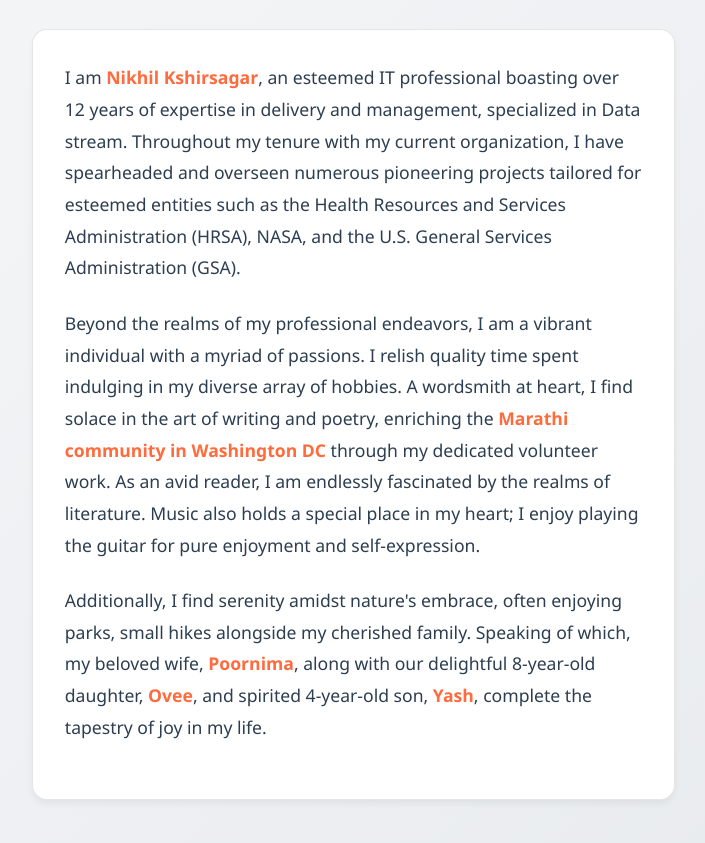
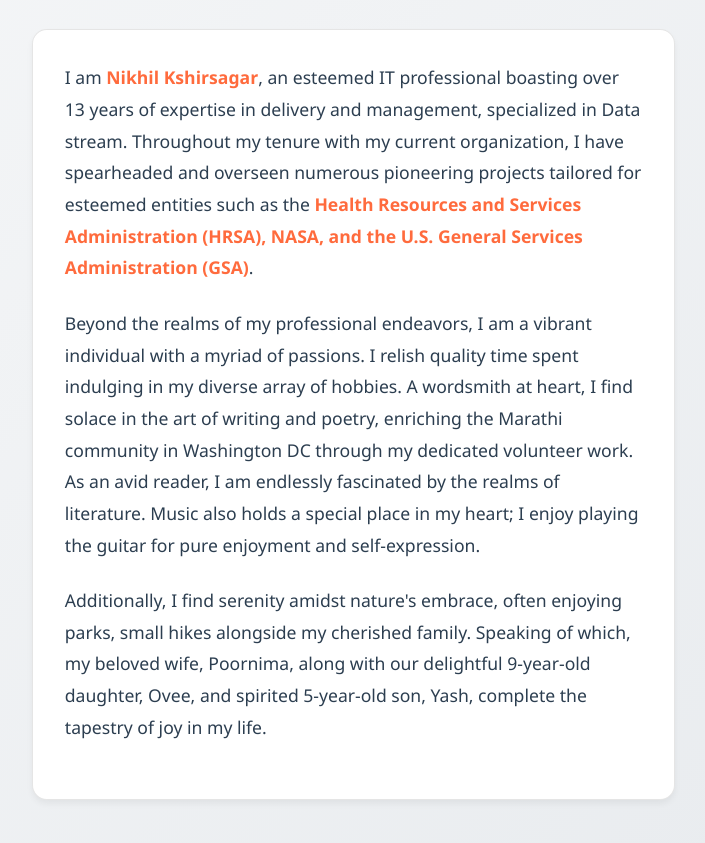
Before and after one commit to nikhilrkshirsagar/Portfolio, a plain HTML site: page index.html in a window 1280 px wide. Shown: the part 305-1148 px from the top of the page, without its empty margins (533-1238 px from the left). Drawn offline with Linux system fonts and the light colour scheme.

Commit message:
changing highlights

```diff
--- a/index.html
+++ b/index.html
@@ -101,11 +101,11 @@
             <div class="about-content">
                 <h1>ABOUT ME</h1>
                 <div class="glass-card">
-                    <p>I am <span class="highlight">Nikhil Kshirsagar</span>, an esteemed IT professional boasting over 12 years of expertise in delivery and management, specialized in Data stream. Throughout my tenure with my current organization, I have spearheaded and overseen numerous pioneering projects tailored for esteemed entities such as the Health Resources and Services Administration (HRSA), NASA, and the U.S. General Services Administration (GSA).</p>
+                    <p>I am <span class="highlight">Nikhil Kshirsagar</span>, an esteemed IT professional boasting over 13 years of expertise in delivery and management, specialized in Data stream. Throughout my tenure with my current organization, I have spearheaded and overseen numerous pioneering projects tailored for esteemed entities such as the <span class="highlight">Health Resources and Services Administration (HRSA), NASA, and the U.S. General Services Administration (GSA)</span>.</p>
 
-                    <p>Beyond the realms of my professional endeavors, I am a vibrant individual with a myriad of passions. I relish quality time spent indulging in my diverse array of hobbies. A wordsmith at heart, I find solace in the art of writing and poetry, enriching the <span class="highlight">Marathi community in Washington DC</span> through my dedicated volunteer work. As an avid reader, I am endlessly fascinated by the realms of literature. Music also holds a special place in my heart; I enjoy playing the guitar for pure enjoyment and self-expression.</p>
+                    <p>Beyond the realms of my professional endeavors, I am a vibrant individual with a myriad of passions. I relish quality time spent indulging in my diverse array of hobbies. A wordsmith at heart, I find solace in the art of writing and poetry, enriching the Marathi community in Washington DC through my dedicated volunteer work. As an avid reader, I am endlessly fascinated by the realms of literature. Music also holds a special place in my heart; I enjoy playing the guitar for pure enjoyment and self-expression.</p>
 
-                    <p>Additionally, I find serenity amidst nature's embrace, often enjoying parks, small hikes alongside my cherished family. Speaking of which, my beloved wife, <span class="highlight">Poornima</span>, along with our delightful 8-year-old daughter, <span class="highlight">Ovee</span>, and spirited 4-year-old son, <span class="highlight">Yash</span>, complete the tapestry of joy in my life.</p>
+                    <p>Additionally, I find serenity amidst nature's embrace, often enjoying parks, small hikes alongside my cherished family. Speaking of which, my beloved wife, Poornima, along with our delightful 9-year-old daughter, Ovee, and spirited 5-year-old son, Yash, complete the tapestry of joy in my life.</p>
                 </div>
             </div>
         </div>
```
